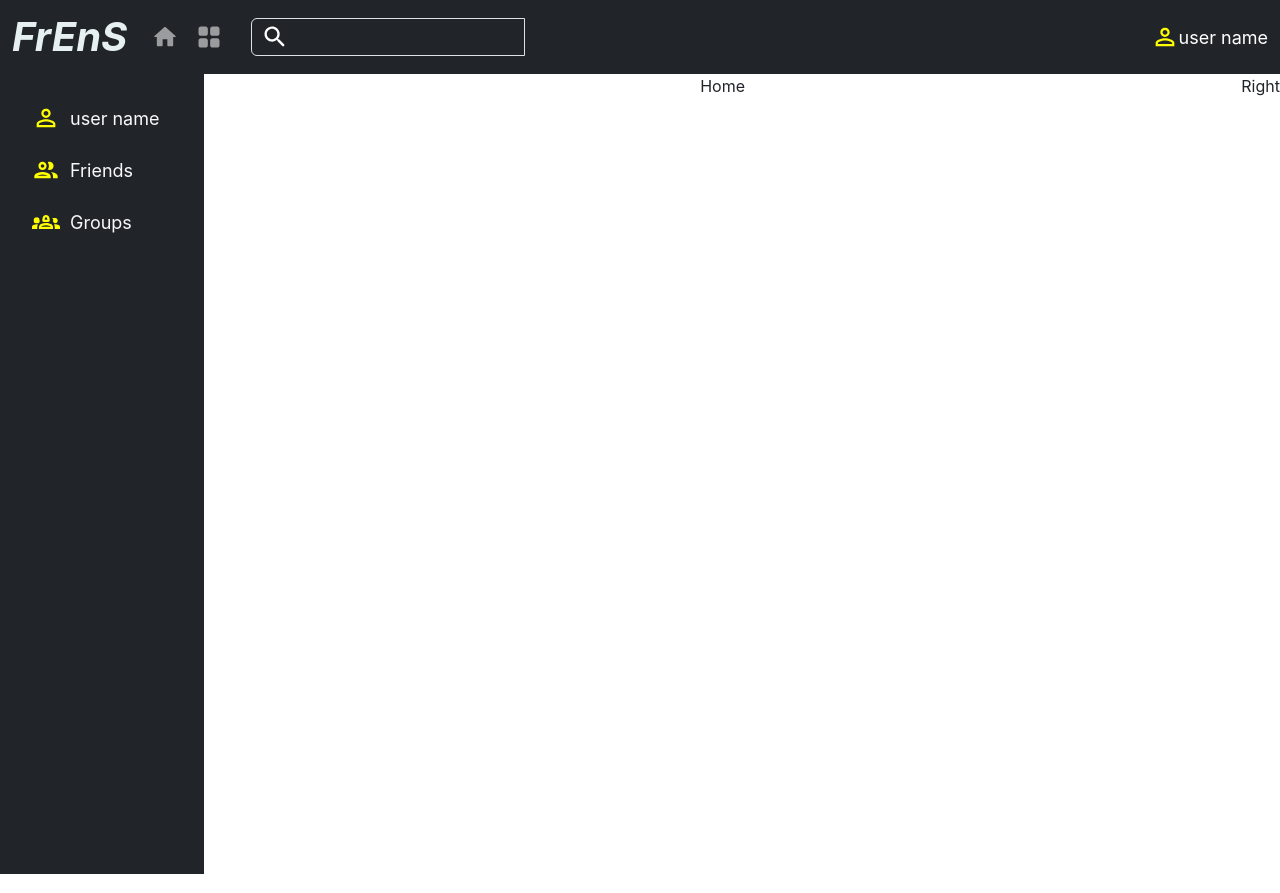
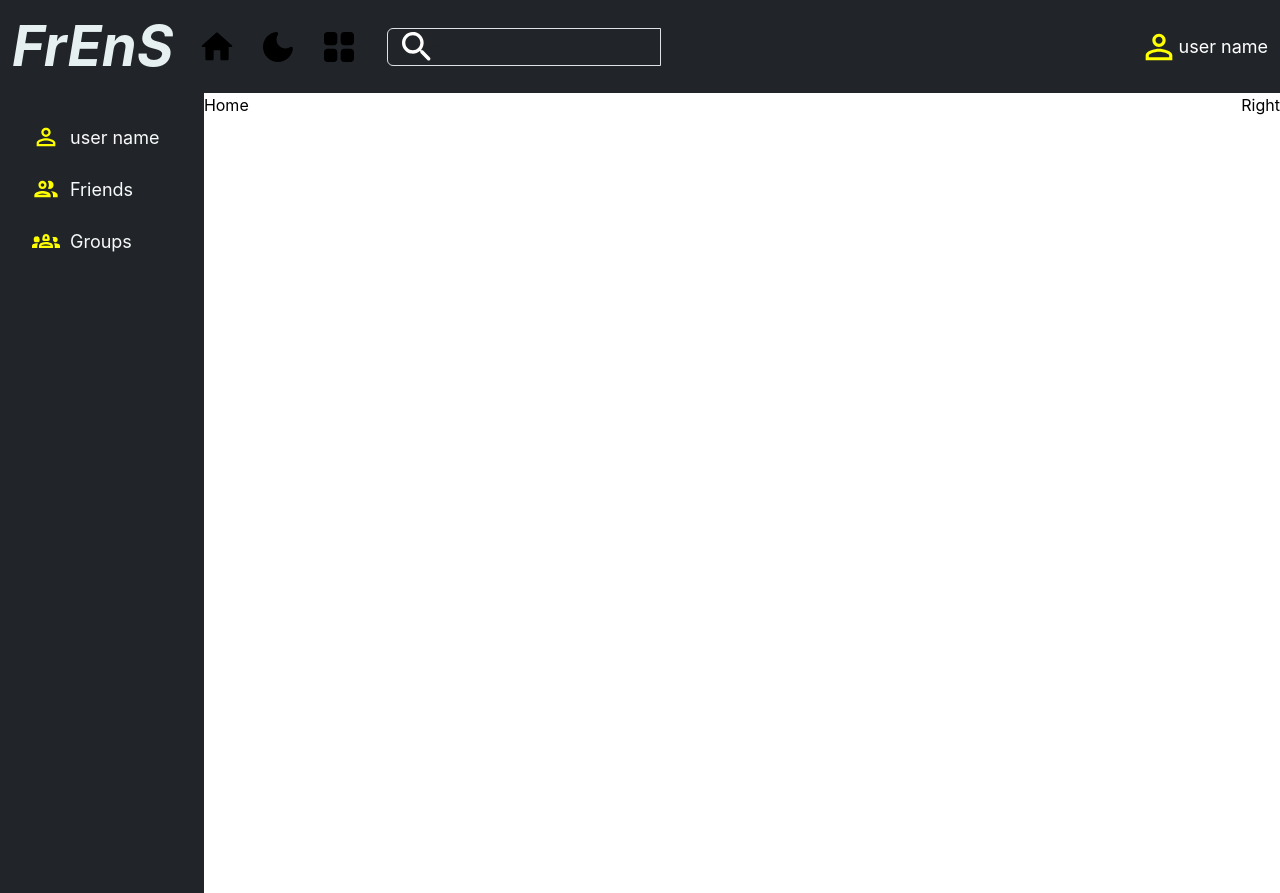
Before and after one commit to Ankita001812/Frens, a React (Create React App) app in the folder frens/: page / in a window 1280 px wide. Built offline with nearby package versions, Linux system fonts and the light colour scheme.

Commit message:
Dark mode

```diff
--- a/frens/src/App.css
+++ b/frens/src/App.css
@@ -1,38 +1,21 @@
-.App {
-  text-align: center;
+/* App.css */
+
+/* Default light mode styles */
+body {
+  background-color: white;
+  color: black;
 }
 
-.App-logo {
-  height: 40vmin;
-  pointer-events: none;
-}
-
-@media (prefers-reduced-motion: no-preference) {
-  .App-logo {
-    animation: App-logo-spin infinite 20s linear;
-  }
-}
-
-.App-header {
-  background-color: #282c34;
-  min-height: 100vh;
-  display: flex;
-  flex-direction: column;
-  align-items: center;
-  justify-content: center;
-  font-size: calc(10px + 2vmin);
+.navbar-dark .navbar-brand {
   color: white;
 }
 
-.App-link {
-  color: #61dafb;
+/* Dark mode styles */
+.dark {
+  background-color: #121212;
+  color: white;
 }
 
-@keyframes App-logo-spin {
-  from {
-    transform: rotate(0deg);
-  }
-  to {
-    transform: rotate(360deg);
-  }
+.dark .navbar-dark {
+  background-color: #333;
 }
--- a/frens/src/App.js
+++ b/frens/src/App.js
@@ -1,23 +1,29 @@
 // import logo from './logo.svg';
-import './App.css';
-import Login from './pages/Login';
-import { BrowserRouter as Router, Routes, Route, Navigate } from "react-router-dom";
-import Register from './pages/Register';
-import Nav from './components/Nav';
-import Left from './components/Left';
-import Right from './components/Right';
-import Home from './pages/Home';
-import Profile from './pages/Profile';
+import "./App.css";
+import Login from "./pages/Login";
+import {
+  BrowserRouter as Router,
+  Routes,
+  Route,
+  Navigate,
+} from "react-router-dom";
+import Register from "./pages/Register";
+import Nav from "./components/Nav";
+import Left from "./components/Left";
+import Right from "./components/Right";
+import Home from "./pages/Home";
+import Profile from "./pages/Profile";
 import { Outlet } from "react-router-dom";
-
+import DarkModeProvider, { DarkModeContext } from './context/DarkModeContext';
+import { useContext } from "react";
 
 function App() {
-
   const currentUser = true;
   const Layout = () => {
-    return(
-      <div>
-        <Nav/>
+    const { darkMode } = useContext(DarkModeContext);
+    return (
+      <div className={darkMode ? "dark" : ""}>
+        <Nav />
         <div style={{ display: "flex" }}>
           <Left />
           <div style={{ flex: 6 }}>
@@ -25,10 +31,9 @@ function App() {
           </div>
           <Right />
         </div>
-
       </div>
-    )
-  }
+    );
+  };
 
   // ensures only logged-in users can access certain routes
   const ProtectedRoute = ({ children }) => {
@@ -39,8 +44,8 @@ function App() {
     return children;
   };
 
-
   return (
+    <DarkModeProvider>
       <div className="App">
         <Router>
           <Routes>
@@ -61,6 +66,7 @@ function App() {
           </Routes>
         </Router>
       </div>
+    </DarkModeProvider>
   );
 }
 
--- a/frens/src/components/Nav.js
+++ b/frens/src/components/Nav.js
@@ -5,13 +5,19 @@ import SearchRoundedIcon from "@mui/icons-material/SearchRounded";
 import { Link } from "react-router-dom";
 import PersonOutlineOutlinedIcon from "@mui/icons-material/PersonOutlineOutlined";
 import "./Nav.css";
+import DarkModeRoundedIcon from '@mui/icons-material/DarkModeRounded';
+import { DarkModeContext } from "../context/DarkModeContext";
+import { useContext } from "react";
+
 
 const Nav = () => {
+  const { darkMode, toggle } = useContext(DarkModeContext);
   return (
+
     <nav className="navbar navbar-expand-lg navbar-dark bg-dark">
-      <div className="container-fluid">
+      <div className="container-fluid" style={{ color: darkMode ? "white" : "black" }}>
         <Link to="/" className="navbar-brand">
-          <span className="display-6 fw-bold">
+          <span className="display-4 fw-bold">
             <i>FrEnS</i>
           </span>
         </Link>
@@ -32,12 +38,23 @@ const Nav = () => {
           <ul className="navbar-nav mb-2 mb-lg-0 align-items-center">
             <li className="nav-item">
               <Link to="/" className="nav-link">
-                <HomeRoundedIcon className="icon" style={{ fontSize: "28px" }} />
+                <HomeRoundedIcon className="icon" style={{ fontSize: "40px", color: darkMode ? "white" : "black" }} />
               </Link>
             </li>
             <li className="nav-item">
+
+                {/* Dark Mode Toggle Button */}
+              <button
+                onClick={toggle} // Trigger the toggle function when the button is clicked
+                className="btn btn-dark"
+              >
+                <DarkModeRoundedIcon className="icon" style={{ fontSize: "40px", color: darkMode ? "white" : "black" }} />
+              </button>
+
+            </li>
+            <li className="nav-item">
               <Link to="/grid" className="nav-link">
-                <GridViewRoundedIcon className="icon" style={{ fontSize: "28px" }} />
+                <GridViewRoundedIcon className="icon" style={{ fontSize: "40px", color: darkMode ? "white" : "black" }} />
               </Link>
             </li>
             <li className="nav-item">
@@ -52,7 +69,7 @@ const Nav = () => {
                   <span className="input-group-text bg-dark border-0">
                     <SearchRoundedIcon
                       className="search-icon"
-                      style={{ color: "white", fontSize: "28px" }}
+                      style={{ color: "white", fontSize: "40px" }}
                     />
                   </span>
                 </div>
@@ -61,7 +78,7 @@ const Nav = () => {
           </ul>
 
           <div className="d-flex ms-auto align-items-center">
-            <PersonOutlineOutlinedIcon style={{ color: "yellow", fontSize: "28px" }} />
+            <PersonOutlineOutlinedIcon style={{ color: "yellow", fontSize: "40px" }} />
             <span style={{ color: "white", fontSize: "18px" }}>user name</span>
           </div>
 
--- /dev/null
+++ b/frens/src/context/DarkModeContext.js
@@ -0,0 +1,31 @@
+import { createContext, useEffect, useState } from "react";
+
+export const DarkModeContext = createContext();
+
+
+const DarkModeProvider = ({children}) => {
+
+  const [darkMode, setDarkMode] = useState(
+    JSON.parse(localStorage.getItem("darkMode")) || false
+  )
+
+  const toggle = () => {
+    setDarkMode(!darkMode);
+
+  }
+
+  useEffect (() => {
+    localStorage.setItem("darkMode", darkMode);
+  },[darkMode]);
+
+
+  return(
+
+    <DarkModeContext.Provider value={{darkMode, toggle}}>
+      {children}
+    </DarkModeContext.Provider>
+  );
+}
+
+
+export default DarkModeProvider;
```
Lines whose indentation alone changed are shown as unchanged.
